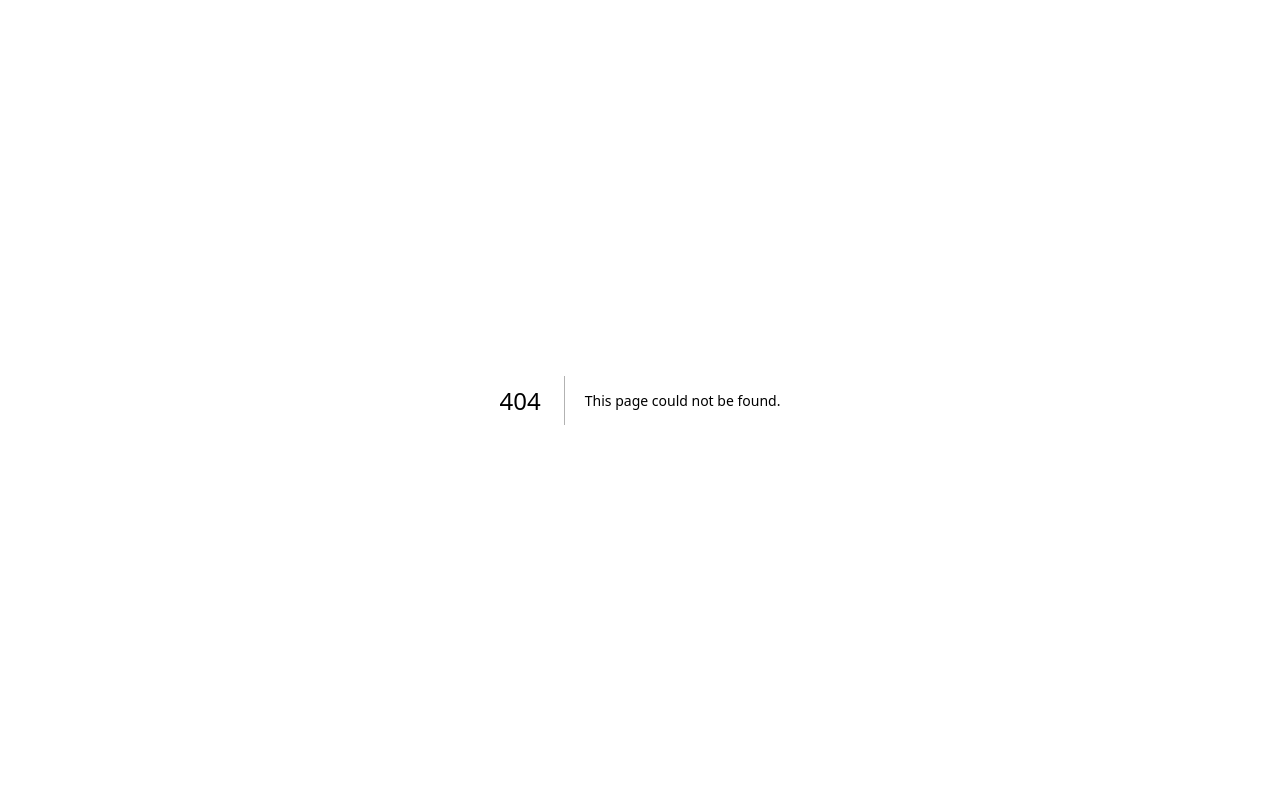
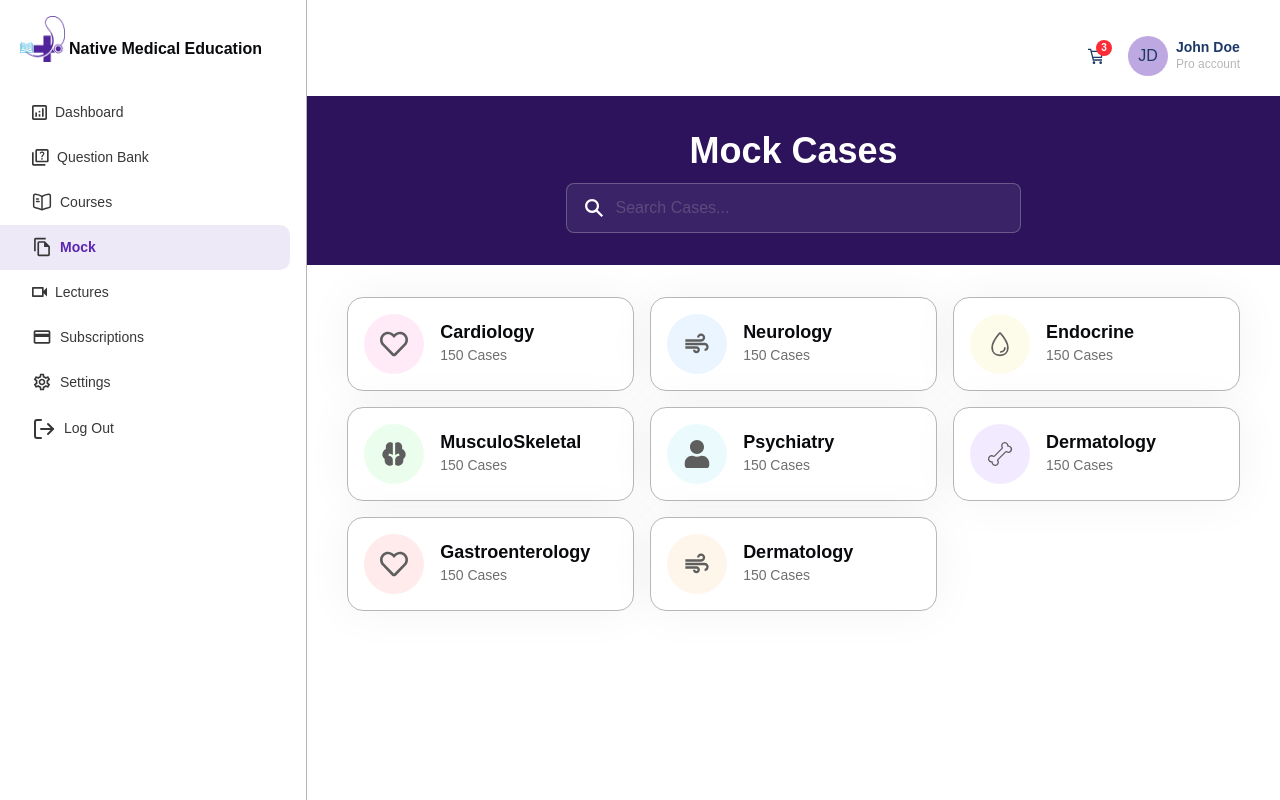
Before and after one commit to Okpara202/Native-Med, a Next.js app: page /mock in a window 1280 px wide. Before the commit this address had no page. Built offline with nearby package versions, Linux system fonts and the light colour scheme; a web font is replaced by a local one.

Commit message:
updated mock

```diff
--- a/src/app/(marketplace)/questionbank/_components/QuestionBankHero.tsx
+++ b/src/app/(marketplace)/mock/_components/MockBankHero.tsx
@@ -1,13 +1,13 @@
 import { BannerTitleCase } from "@/components/shared/TitleCase";
 import { IoSearchSharp } from "react-icons/io5";
 import BannerBg from "../../_components/BannerBg";
-import QuestionBankCards from "../QuestionBankCard";
+import QuestionBankCards from "../MockBankCards";
 
-export default function QuestionBankHero() {
+export default function MockBankHero() {
   return (
     <section>
       <BannerBg color={"#2D135C"}>
-        <BannerTitleCase text="Question Bank" />
+        <BannerTitleCase text="Mock Cases" />
         <div className="w-full sm:w-[80%] lg:w-[50%] rounded-[8px] flex gap-2.5 py-2.5 sm:py-3 px-3 sm:px-4 border-[0.5px] bg-[#FFFFFF12] text-[#B7B7B98C] border-[#D6D6D64F] items-center">
           <IoSearchSharp className="size-5 sm:size-6 text-white" />
           <input
--- /dev/null
+++ b/src/app/(marketplace)/mock/page.tsx
@@ -0,0 +1,9 @@
+import MockBankHero from "./_components/MockBankHero";
+
+export default function QuestionBank() {
+  return (
+    <>
+      <MockBankHero />
+    </>
+  );
+}
--- a/src/app/(marketplace)/questionbank/page.tsx
+++ /dev/null
@@ -1,9 +0,0 @@
-import QuestionBankHero from "./_components/QuestionBankHero";
-
-export default function QuestionBank() {
-  return (
-    <>
-      <QuestionBankHero />
-    </>
-  );
-}
```
Also changed, not shown: src/app/(marketplace)/mock/MockBankCards.tsx (renamed from src/app/(marketplace)/questionbank/QuestionBankCard.tsx).
